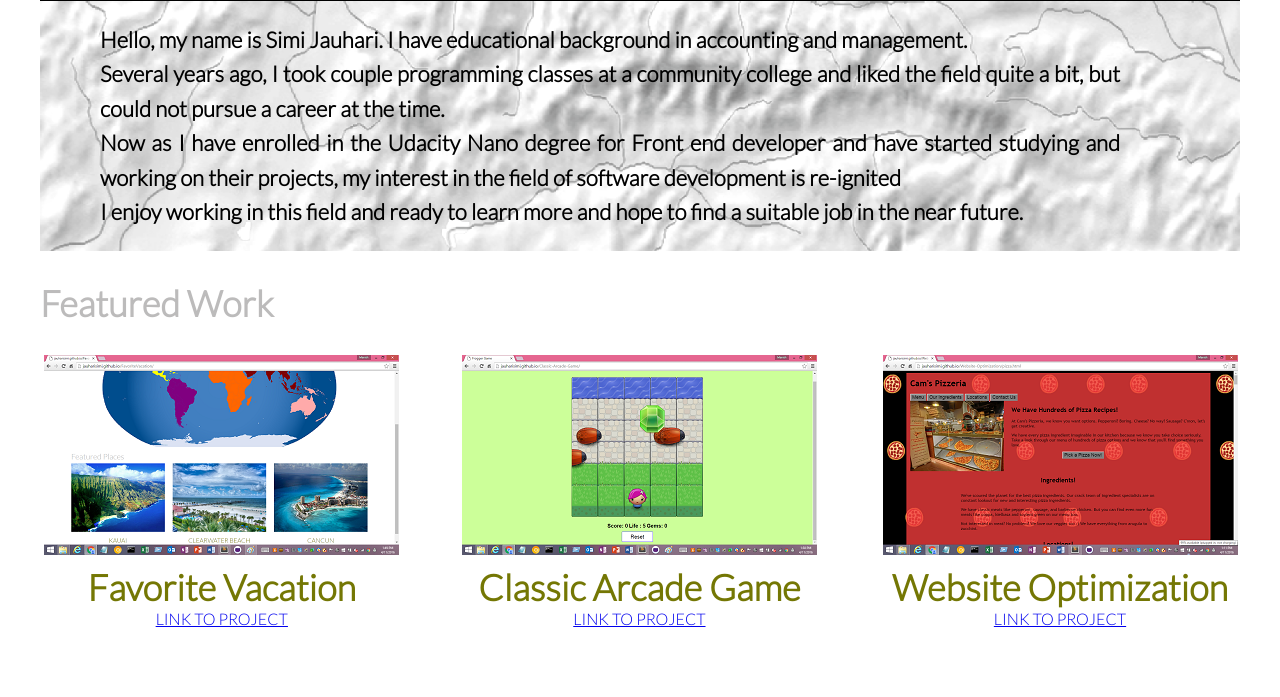
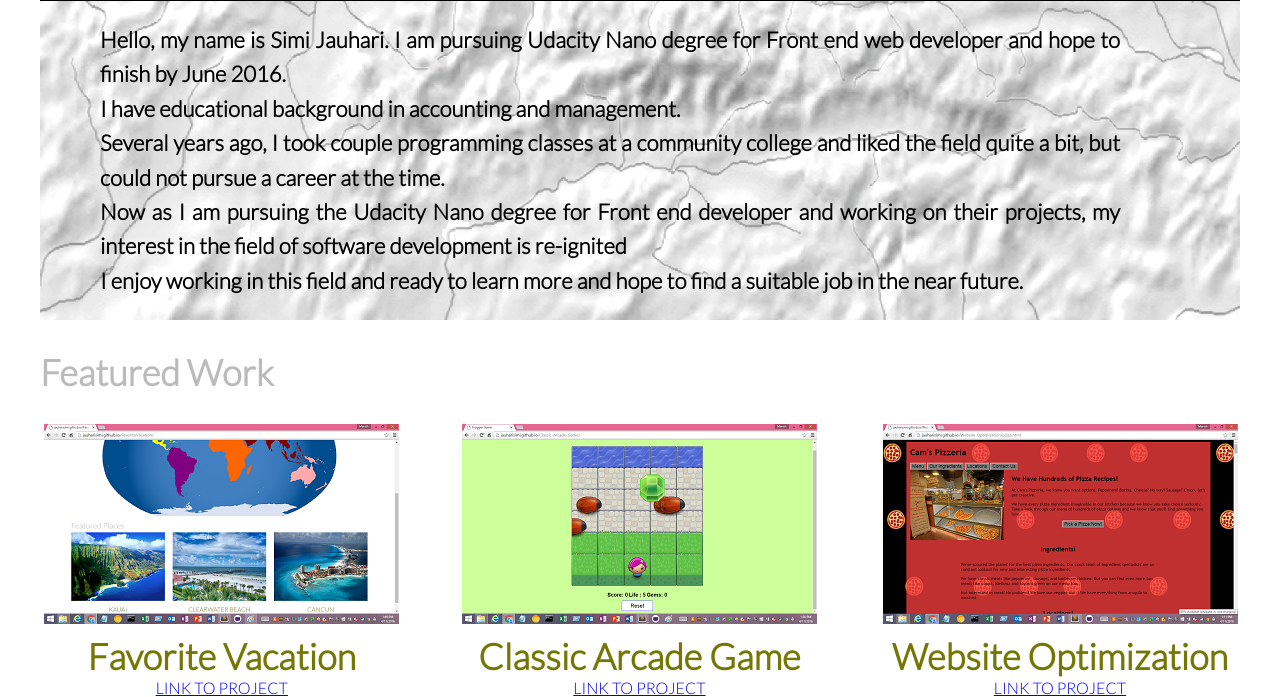
Before and after one commit to jauharisimi/profile, a plain HTML site: page index.html in a window 1280 px wide. Shown: the part 122-819 px from the top of the page. Drawn offline with Linux system fonts and the light colour scheme.

Commit message:
Update and rename test.html to index.html

```diff
--- a/test.html
+++ b/index.html
@@ -31,7 +31,7 @@
 
     	<div class="row-one">
     		<div class="info mobile-collapse">
-    		<p> Hello, my name is Simi Jauhari. I have educational background in accounting and management. <br />Several years ago, I took couple programming classes at a community college and liked the field quite a bit, but could not pursue a career at the time.<br /> Now as I have enrolled in the Udacity Nano degree for Front end developer and have started studying and working on their projects, my interest in the field of software development is re-ignited <br />I enjoy working in this field and ready to learn more and hope to find a suitable job in the near future. </p>
+    		<p> Hello, my name is Simi Jauhari. I am pursuing Udacity Nano degree for Front end web developer and hope to finish by June 2016.<br /> I have educational background in accounting and management. <br />Several years ago, I took couple programming classes at a community college and liked the field quite a bit, but could not pursue a career at the time.<br /> Now as I am pursuing the Udacity Nano degree for Front end developer and working on their projects, my interest in the field of software development is re-ignited <br />I enjoy working in this field and ready to learn more and hope to find a suitable job in the near future. </p>
     		</div>
    		</div>
 
```
